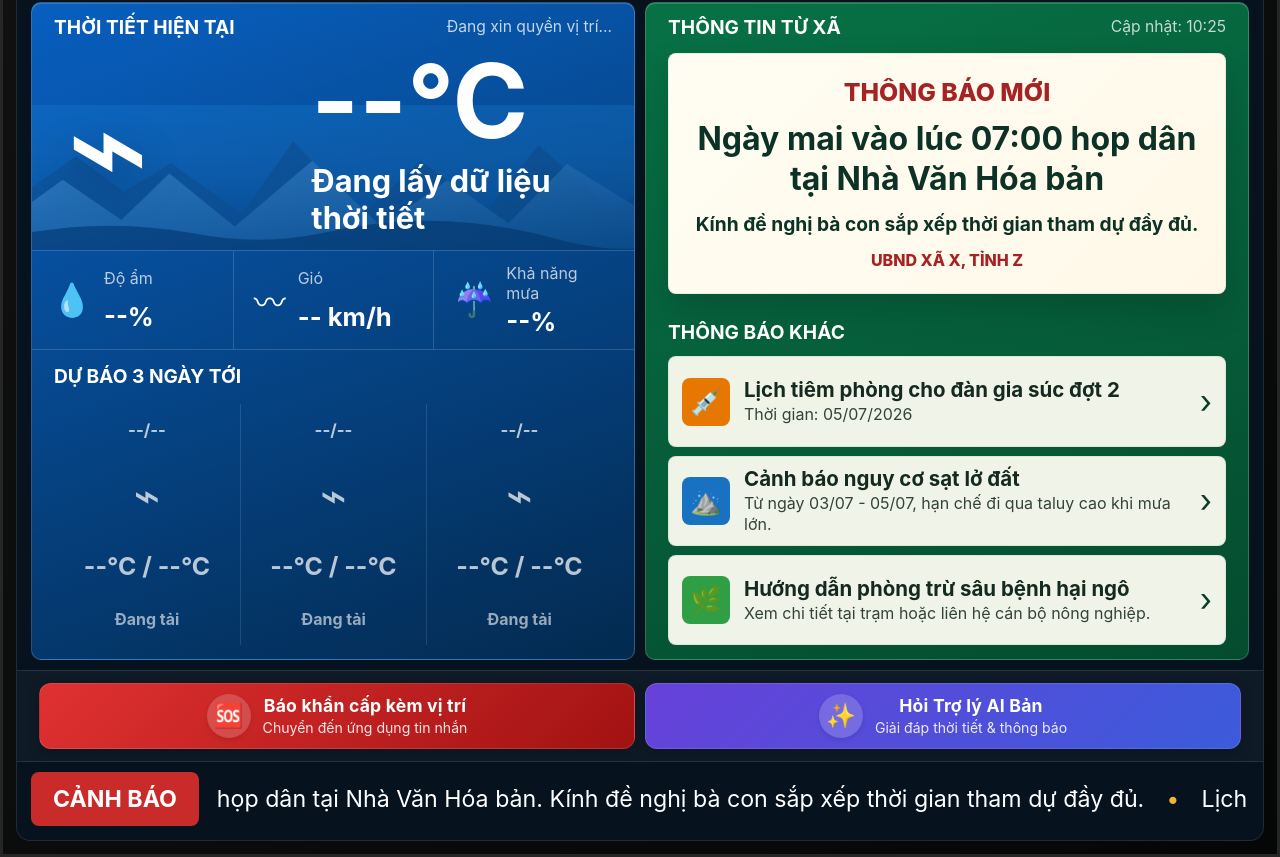
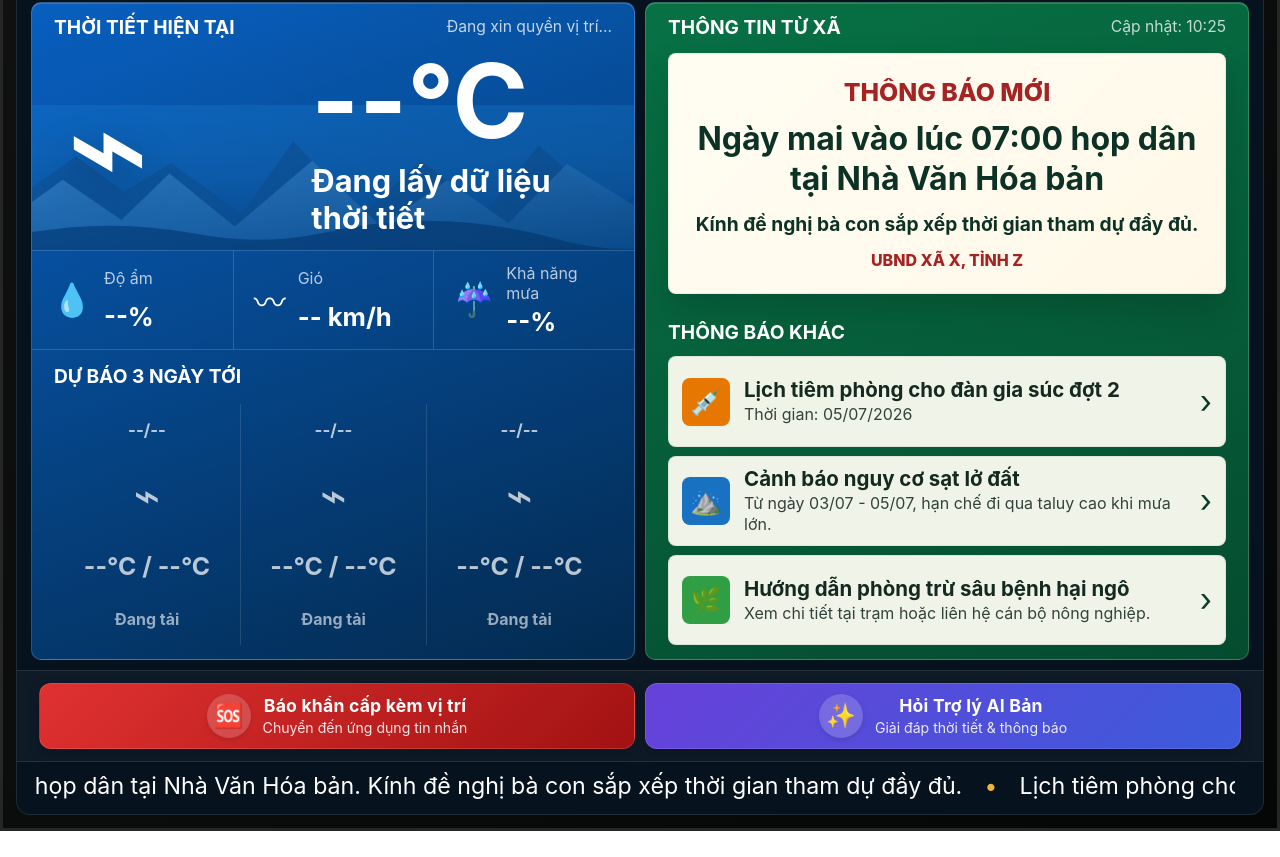
Before and after one commit to NienCongChua/tramaidanang, a website: page index.html in a window 1280 px wide. Shown: the part 106-963 px from the top of the page. After the commit the page ends 937 px from the top, so only its background shows below. Drawn offline with Linux system fonts and the light colour scheme.

Commit message:
remove Canh Bao

```diff
--- a/index.html
+++ b/index.html
@@ -107,7 +107,6 @@
         </div>
 
         <footer class="alert-ticker" role="status">
-          <strong>Cảnh báo</strong>
           <span id="tickerText">Đang chờ thông báo cảnh báo từ xã.</span>
         </footer>
       </section>
```
